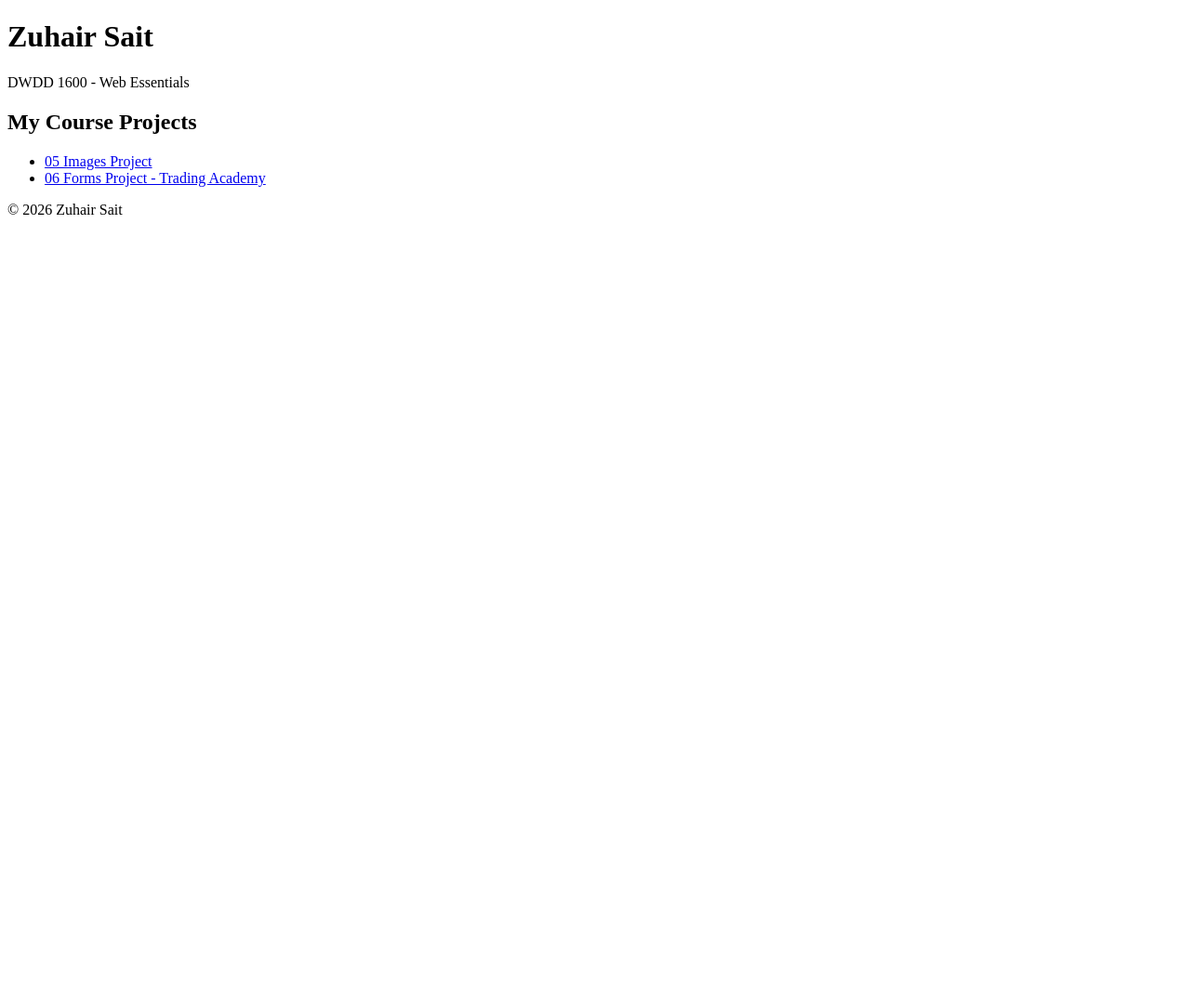
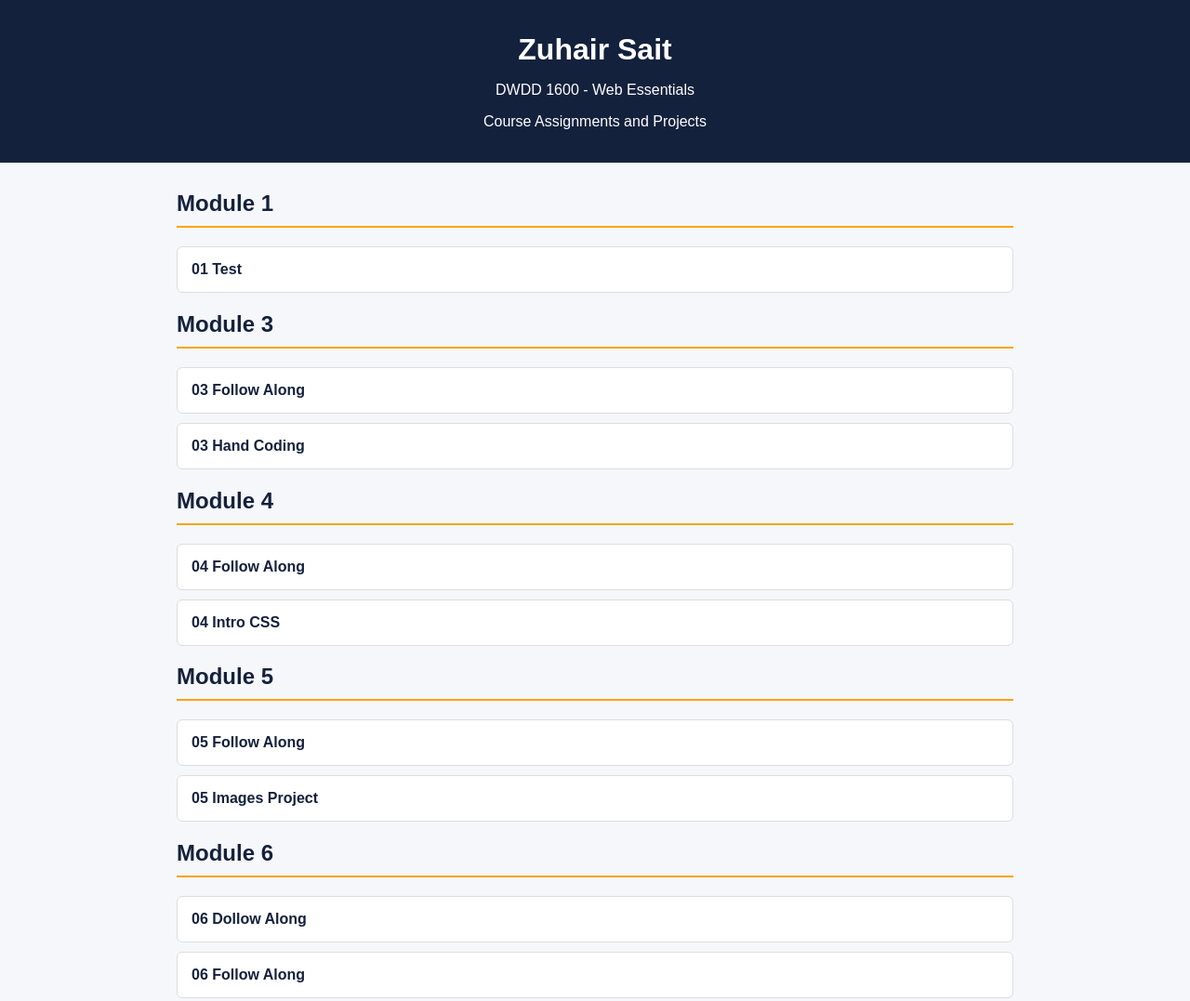
Before and after one commit to zuhair-sait/dwdd1600, a plain HTML site: page index.html in a window 1280 px wide. Shown: the top 1077 px of the page at 93% size. Before the commit the page ends 800 px from the top, so only its background shows below. Drawn offline with Linux system fonts and the light colour scheme.

Commit message:
Update index.html

```diff
--- a/index.html
+++ b/index.html
@@ -5,9 +5,77 @@
     <meta charset="UTF-8">
     <meta name="viewport" content="width=device-width, initial-scale=1.0">
     <meta name="author" content="Zuhair Sait">
-    <meta name="description" content="DWDD 1600 course projects">
+    <meta name="description" content="DWDD 1600 course assignments and projects">
 
     <title>Zuhair Sait | DWDD 1600</title>
+
+    <style>
+        body {
+            font-family: Arial, sans-serif;
+            margin: 0;
+            background-color: #f5f7fa;
+            color: #222;
+        }
+
+        header {
+            background-color: #14213d;
+            color: white;
+            padding: 35px 20px;
+            text-align: center;
+        }
+
+        header h1 {
+            margin: 0;
+        }
+
+        header p {
+            margin-bottom: 0;
+        }
+
+        main {
+            max-width: 900px;
+            margin: 30px auto;
+            padding: 0 20px;
+        }
+
+        h2 {
+            color: #14213d;
+            border-bottom: 2px solid #fca311;
+            padding-bottom: 10px;
+        }
+
+        .project-list {
+            list-style: none;
+            padding: 0;
+        }
+
+        .project-list li {
+            background-color: white;
+            margin: 10px 0;
+            border: 1px solid #ddd;
+            border-radius: 6px;
+        }
+
+        .project-list a {
+            display: block;
+            padding: 15px;
+            color: #14213d;
+            text-decoration: none;
+            font-weight: bold;
+        }
+
+        .project-list a:hover {
+            background-color: #fca311;
+        }
+
+        footer {
+            background-color: #14213d;
+            color: white;
+            text-align: center;
+            padding: 20px;
+            margin-top: 40px;
+        }
+    </style>
 </head>
 
 <body>
@@ -15,24 +83,52 @@
 <header>
     <h1>Zuhair Sait</h1>
     <p>DWDD 1600 - Web Essentials</p>
+    <p>Course Assignments and Projects</p>
 </header>
 
 <main>
-    <h2>My Course Projects</h2>
 
-    <ul>
-        <li>
-            <a href="05images/">05 Images Project</a>
-        </li>
+    <h2>Module 1</h2>
+    <ul class="project-list">
+        <li><a href="01test/">01 Test</a></li>
+    </ul>
 
-        <li>
-            <a href="06form/">06 Forms Project - Trading Academy</a>
-        </li>
+    <h2>Module 3</h2>
+    <ul class="project-list">
+        <li><a href="03follow-along/">03 Follow Along</a></li>
+        <li><a href="03hand-coding/">03 Hand Coding</a></li>
     </ul>
+
+    <h2>Module 4</h2>
+    <ul class="project-list">
+        <li><a href="04follow-along/">04 Follow Along</a></li>
+        <li><a href="04intro-css/">04 Intro CSS</a></li>
+    </ul>
+
+    <h2>Module 5</h2>
+    <ul class="project-list">
+        <li><a href="05-follow-along/">05 Follow Along</a></li>
+        <li><a href="05images/">05 Images Project</a></li>
+    </ul>
+
+    <h2>Module 6</h2>
+    <ul class="project-list">
+        <li><a href="06dollow-along/">06 Dollow Along</a></li>
+        <li><a href="06follow-along/">06 Follow Along</a></li>
+        <li><a href="06form/">06 Forms Project - Trading Academy</a></li>
+        <li><a href="06project/">06 Project</a></li>
+    </ul>
+
+    <h2>Module 7</h2>
+    <ul class="project-list">
+        <li><a href="07advances-css/">07 Advances CSS</a></li>
+        <li><a href="07follow-along/">07 Follow Along</a></li>
+    </ul>
+
 </main>
 
 <footer>
-    <p>&copy; 2026 Zuhair Sait</p>
+    <p>&copy; 2026 Zuhair Sait | DWDD 1600</p>
 </footer>
 
 </body>
```
